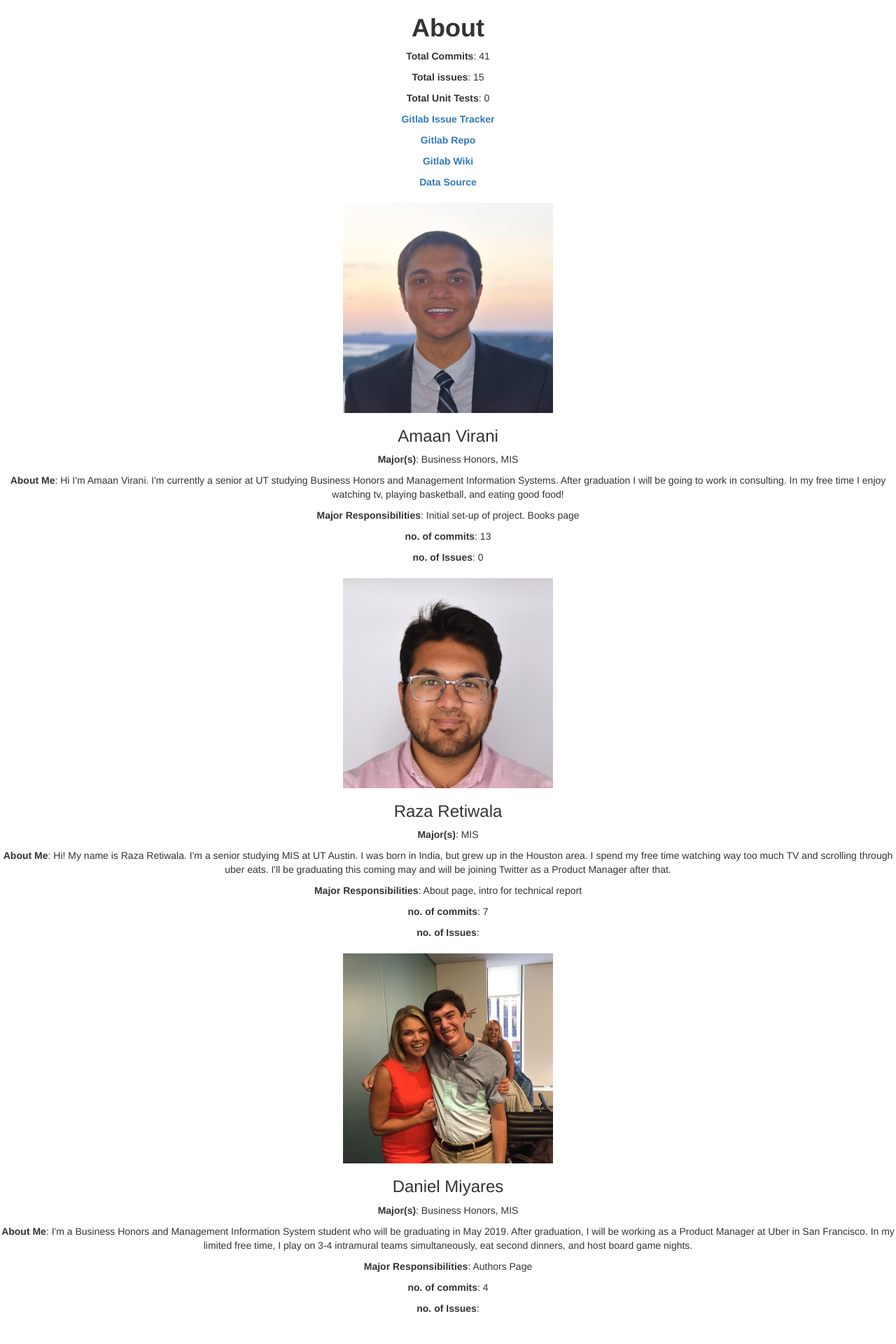
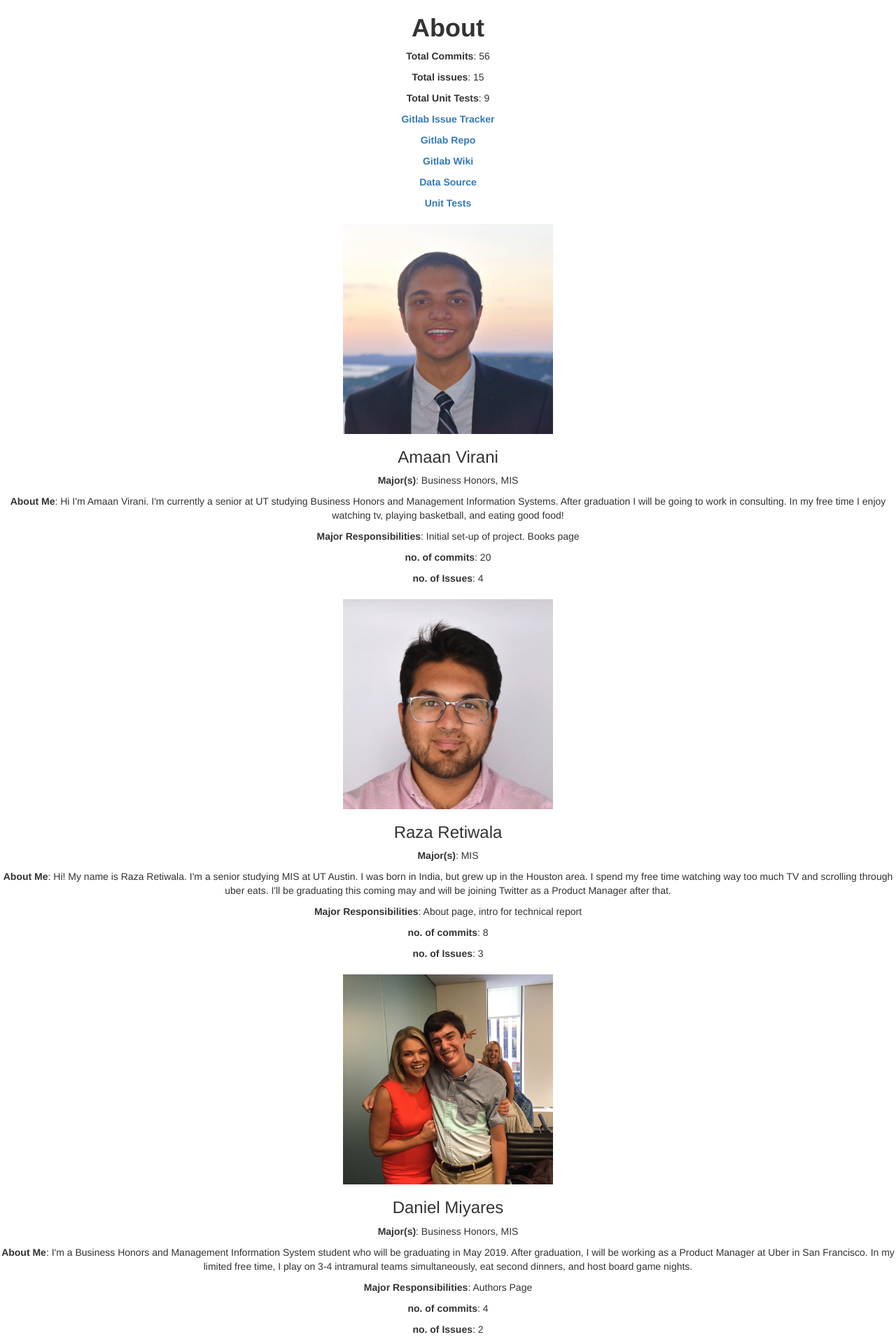
Before and after one commit to myttins/cs329e-idb, a Flask app: template templates/about.html in a window 1280 px wide. Shown: the top 1920 px of the page at 70% size. Run offline with Flask 2, Linux system fonts and the light colour scheme; the template is opened without the code that fills it, so the values that code supplies are empty; parts of the project's set-up code (start-up, migrations or seed data) failed here and were passed over; some libraries are stand-ins or nearby versions.

Commit message:
about page updates and tests

```diff
--- a/main.py
+++ b/main.py
@@ -55,6 +55,11 @@ def authors():
 	authors=db.session.query(Author).all()
 	return render_template('authors.html', authors=authors)
 
+@app.route('/test/')
+def test():
+	return render_template('test.html', test=test)
+
+
 if __name__ == "__main__":
 	app.debug=True
 	app.run()
--- a/templates/about.html
+++ b/templates/about.html
@@ -9,49 +9,56 @@
 <body>
 <h1 style="text-align: center;"><strong>About</strong></h1>
 
-<p style="text-align: center;"><strong>Total Commits</strong>: 41</p>
+<p style="text-align: center;"><strong>Total Commits</strong>: 56</p>
 <p style="text-align: center;"><strong>Total issues</strong>: 15</p>
-<p style="text-align: center;"><strong>Total Unit Tests</strong>: 0</p>
+<p style="text-align: center;"><strong>Total Unit Tests</strong>: 9</p>
 <p style="text-align: center;"><a href="https://gitlab.com/amv2768/swewebsite/issues"><strong>Gitlab Issue Tracker</strong></a></p>
 <p style="text-align: center;"><a href="https://gitlab.com/amv2768/swewebsite"><strong>Gitlab Repo</strong></a></p>
 <p style="text-align: center;"><a href="https://gitlab.com/amv2768/swewebsite/wikis/home"><strong>Gitlab Wiki</strong></a></p>
 <p style="text-align: center;"><a href="https://gitlab.com/amv2768/swewebsite/raw/master/books.json"><strong>Data Source</strong></a></p>
+
+<p style="text-align: center;"><a href="{{ url_for('test') }}"><strong>Unit Tests</strong></a></p>
+
 
 <h3 style="text-align: center;"><img src="/static/images/amaan-1.jpg" alt="" width="300" height="300" /></a></h3>
 <h3 style="text-align: center;">Amaan Virani</h3>
 <p style="text-align: center;"><strong>Major(s)</strong>: Business Honors, MIS</p>
 <p style="text-align: center;"><strong>About Me</strong>: Hi I'm Amaan Virani. I'm currently a senior at UT studying Business Honors and Management Information Systems. After graduation I will be going to work in consulting. In my free time I enjoy watching tv, playing basketball, and eating good food!</p>
 <p style="text-align: center;"><strong>Major Responsibilities</strong>: Initial set-up of project. Books page</p>
-<p style="text-align: center;"><strong>no. of commits</strong>: 13</p>
-<p style="text-align: center;"><strong>no. of Issues</strong>: 0</p>
+<p style="text-align: center;"><strong>no. of commits</strong>: 20</p>
+<p style="text-align: center;"><strong>no. of Issues</strong>: 4</p>
 <h3 style="text-align: center;"><img src="/static/images/raza-1.png" alt="" width="300" height="300" /></a></h3>
+
 <h3 style="text-align: center;">Raza Retiwala</h3>
 <p style="text-align: center;"><strong>Major(s)</strong>: MIS</p>
 <p style="text-align: center;"><strong>About Me</strong>: Hi! My name is Raza Retiwala. I'm a senior studying MIS at UT Austin. I was born in India, but grew up in the Houston area. I spend my free time watching way too much TV and scrolling through uber eats. I'll be graduating this coming may and will be joining Twitter as a Product Manager after that.</p>
 <p style="text-align: center;"><strong>Major Responsibilities</strong>: About page, intro for technical report</p>
-<p style="text-align: center;"><strong>no. of commits</strong>: 7</p>
-<p style="text-align: center;"><strong>no. of Issues</strong>: </p></p>
+<p style="text-align: center;"><strong>no. of commits</strong>: 8</p>
+<p style="text-align: center;"><strong>no. of Issues</strong>: 3</p></p>
 <h3 style="text-align: center;"><img src="/static/images/daniel-1.jpg" alt="" width="300" height="300" /></a></h3>
+
 <h3 style="text-align: center;">Daniel Miyares</h3>
 <p style="text-align: center;"><strong>Major(s)</strong>: Business Honors, MIS</p>
 <p style="text-align: center;"><strong>About Me</strong>: I'm a Business Honors and Management Information System student who will be graduating in May 2019. After graduation, I will be working as a Product Manager at Uber in San Francisco. In my limited free time, I play on 3-4 intramural teams simultaneously, eat second dinners, and host board game nights.</p>
 <p style="text-align: center;"><strong>Major Responsibilities</strong>: Authors Page</p>
 <p style="text-align: center;"><strong>no. of commits</strong>: 4</p>
-<p style="text-align: center;"><strong>no. of Issues</strong>: </p>
+<p style="text-align: center;"><strong>no. of Issues</strong>: 2</p>
 <h3 style="text-align: center;"><img src="/static/images/prachi-1.jpg" alt="" width="300" height="300" /></a></h3>
+
 <h3 style="text-align: center;">Prachi Shah</h3>
 <p style="text-align: center;"><strong>Major(s)</strong>: Biochemistry</p>
 <p style="text-align: center;"><strong>About Me</strong>: I am currently a senior Biochemistry Honors student at UT Austin. After graduation, I will be attending medical school at UT Southwestern in Dallas. In my free time I love to dance, cook, and binge watch Netflix.</p>
 <p style="text-align: center;"><strong>Major Responsibilities</strong>: Home page, deployment to GC</p>
-<p style="text-align: center;"><strong>no. of commits</strong>: 10</p>
-<p style="text-align: center;"><strong>no. of Issues</strong>: </p>
+<p style="text-align: center;"><strong>no. of commits</strong>: 14</p>
+<p style="text-align: center;"><strong>no. of Issues</strong>: 4</p>
 <h3 style="text-align: center;"><img src="/static/images/kevin-1.jpg" alt="" width="300" height="300" /></a></h3>
-<h3 style="text-align: center;">Kevin Li</h3>
+
+<h3 style="text-align: center;">Kaiwen Li</h3>
 <p style="text-align: center;"><strong>Major(s)</strong>: Civil Engineering</p>
 <p style="text-align: center;"><strong>About Me</strong>: I’m currently a senior civil engineering student at UT, planning to graduate in December 2019. In my free time, I enjoy watching basketball, sleeping, and spending time with friends!</p>
 <p style="text-align: center;"><strong>Major Responsibilities</strong>: Publishers page</p>
-<p style="text-align: center;"><strong>no. of commits</strong>: 7</p>
-<p style="text-align: center;"><strong>no. of Issues</strong>: </p>
+<p style="text-align: center;"><strong>no. of commits</strong>: 9</p>
+<p style="text-align: center;"><strong>no. of Issues</strong>: 2</p>
 <h3 style="text-align: center;">Tools used</h3>
 <p style="text-align: center;"><strong>Flask</strong></p>
 <p style="text-align: center;"><strong>Bootstrap</strong></p>
```
Also changed, not shown: templates/test.html (+6 -2 lines).
